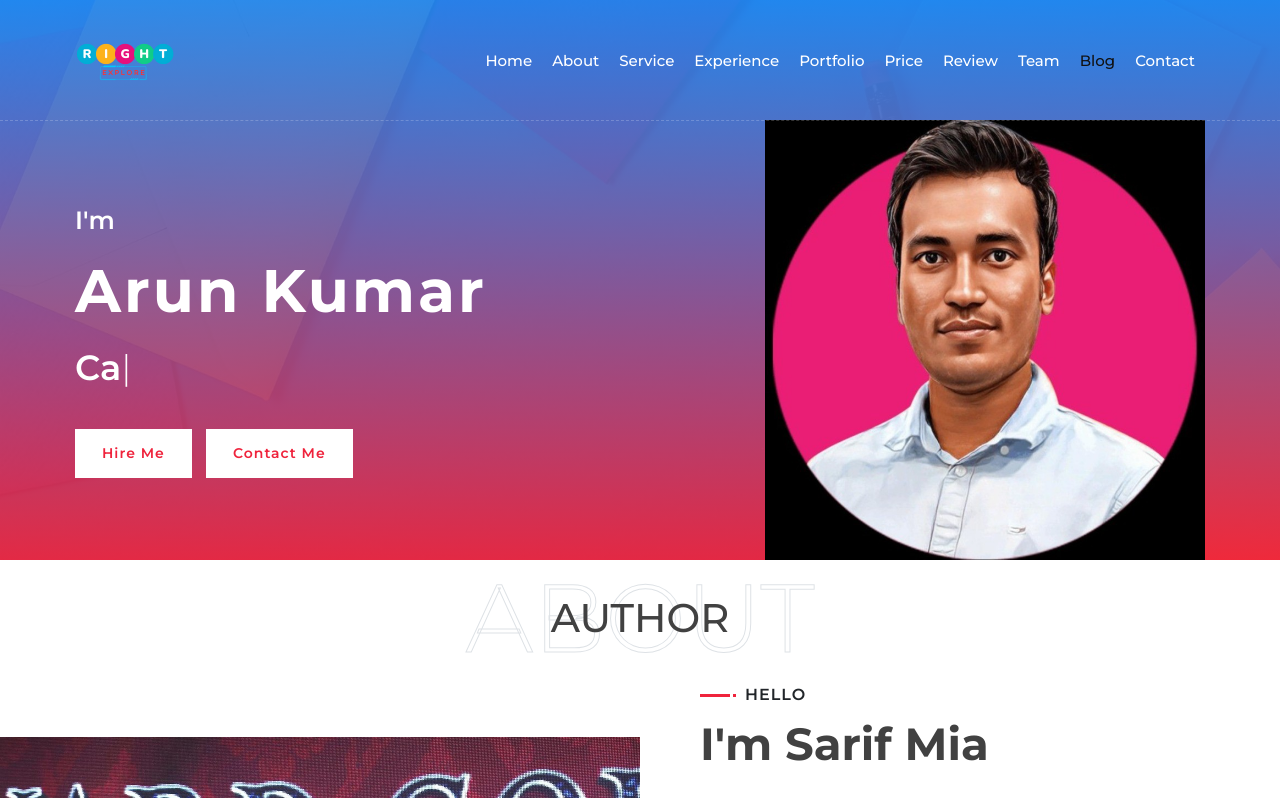
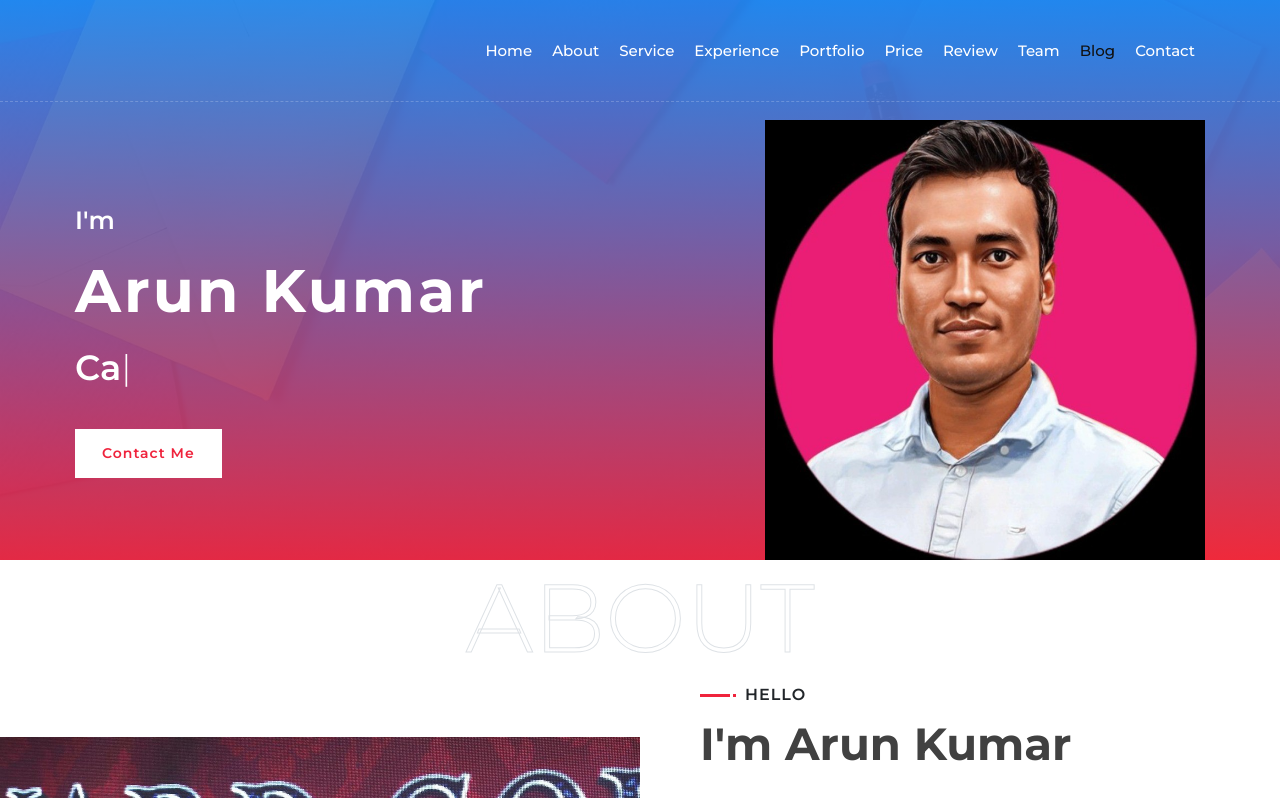
Before and after one commit to Mohanbalaji19/portfolio, a plain HTML site: page index.html in a window 1280 px wide. Shown: the top 798 px of the page. Drawn offline with nearby package versions, Linux system fonts and the light colour scheme.

Commit message:
Update index.html

```diff
--- a/index.html
+++ b/index.html
@@ -22,9 +22,6 @@
   <!-- Nav Bar Start -->
   <div class="navbar navbar-expand-lg bg-light navbar-light">
     <div class="container-fluid">
-      <a href="index.html" class="navbar-brand">
-        <img src="img/right-explore-logo.png" alt="R&E Logo">
-      </a>
       <button type="button" class="navbar-toggler" data-toggle="collapse" data-target="#navbarCollapse">
         <span class="navbar-toggler-icon"></span>
       </button>
@@ -58,7 +55,6 @@
         <div class="typed-text">Digital Marketer, Campaign Specialist</div>
        </div>
        <div class="hero-btn">
-        <a class="btn" href="">Hire Me</a>
         <a class="btn" href="#contact">Contact Me</a>
        </div>
       </div>
@@ -77,7 +73,6 @@
    <div class="container-fluid">
     <div class="position-relative d-flex align-items-center justify-content-center">
      <h1 class="display-1 text-uppercase text-white" style="-webkit-text-stroke: 1px #dee2e6;">About</h1>
-     <h1 class="position-absolute text-uppercase">Author</h1>
     </div>
     <div class="row align-items-center">
      <div class="col-lg-6">
@@ -89,7 +84,7 @@
       <div class="about-content">
        <div class="section-header text-left">
         <p>Hello</p>
-        <h2>I'm Sarif Mia</h2>
+        <h2>I'm Arun Kumar</h2>
        </div>
        <h3>Digital Marketing Manager, and a professional Graphics and Web Designer</h3>
        <p>I have more than 3 years of experience in this field as a Digital Marketing Manager, and as a professional Graphic and Web Designer, I have been instrumental in making clients successful.</p>
```
